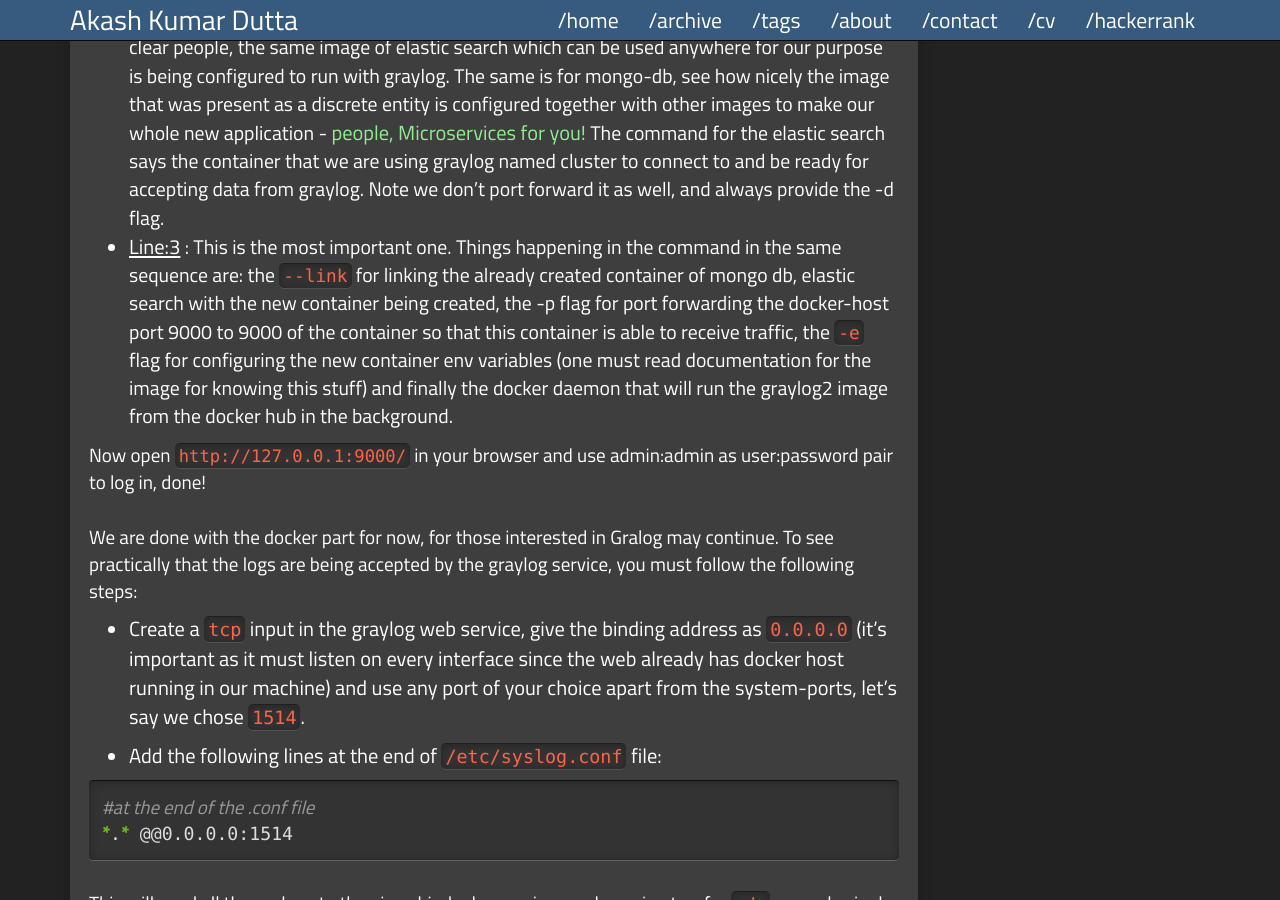
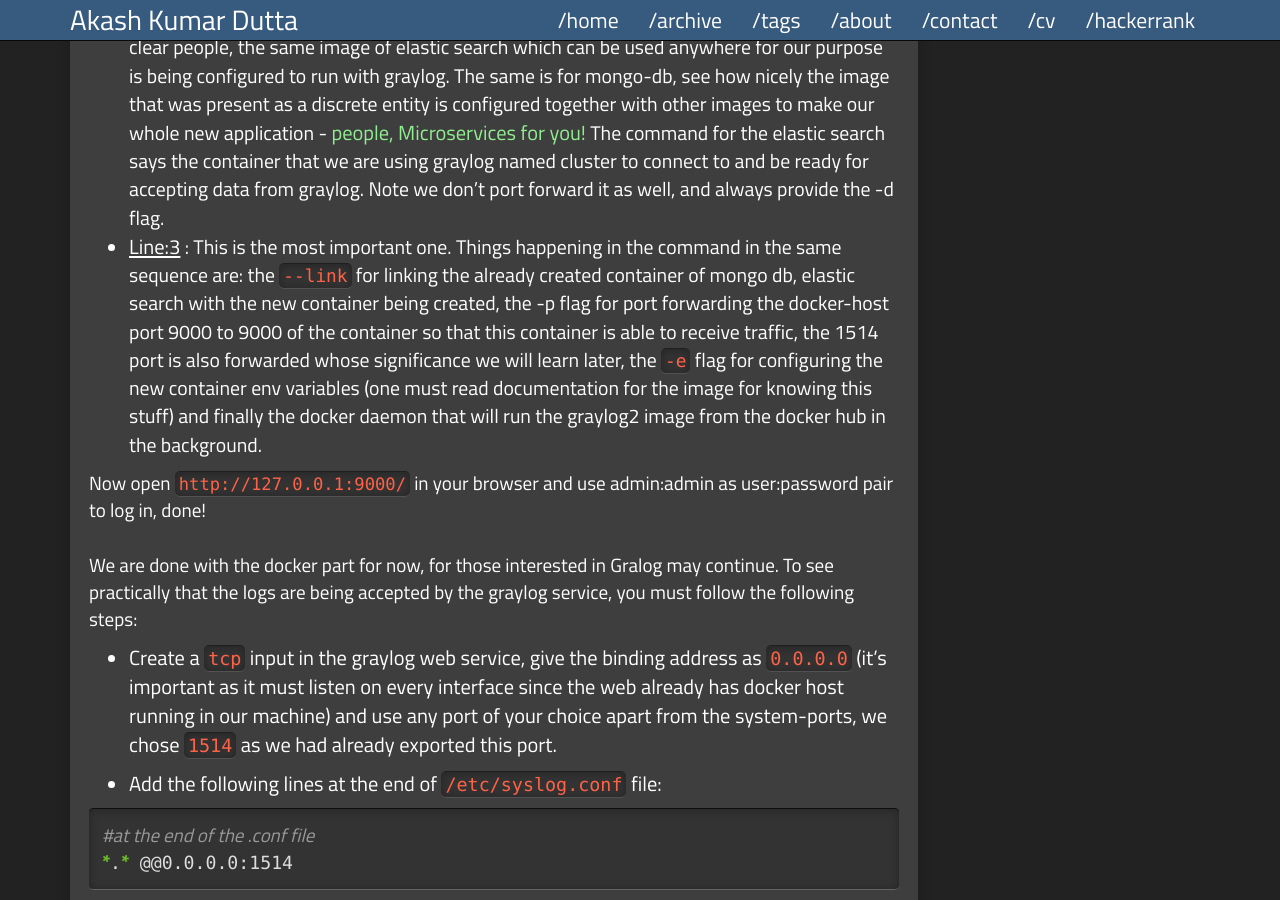
Before and after one commit to AkashKrDutta/AkashKrDutta-dark.github.io, a Jekyll site: the page built from _posts/2017-6-16-docker.md, in a window 1280 px wide and 900 px high, scrolled down 1463 px. Built offline with Jekyll 4.4.1, drawn with Linux system fonts in a browser that asks for light colours; comment, search, counter and statistics services are not loaded.

Commit message:
Update 2017-6-16-docker.md

```diff
--- a/_posts/2017-6-16-docker.md
+++ b/_posts/2017-6-16-docker.md
@@ -18,18 +18,18 @@
 {% highlight bash %}
 $ docker run --name some-mongo -d mongo:2
 $ docker run --name some-elasticsearch -d elasticsearch:2 elasticsearch -Des.cluster.name="graylog"
-$ docker run --link some-mongo:mongo --link some-elasticsearch:elasticsearch -p 9000:9000 -e GRAYLOG_WEB_ENDPOINT_URI="http://127.0.0.1:9000/api" -d graylog2/server
+$ docker run --link some-mongo:mongo --link some-elasticsearch:elasticsearch -p 9000:9000 -p 1514:1514 -e GRAYLOG_WEB_ENDPOINT_URI="http://127.0.0.1:9000/api" -d graylog2/server
 {% endhighlight %}
 ## <span style="color:lightgreen">Code Dissection:</span>
 
 * <u>Line:1</u> : The docker run command directly deployed the container mongo-db, it will first search for the image if present on the local machine, if not it will download it from docker-hub. Note we don't port forward (don't use `-p` flag) this container as we don't want the outside world to connect to this container. The name argument gives the container a name which we can use in future to access the container. Note the `-d` argument. It says the docker to keep running the container as a daemon (in the background) and not making the terminal inaccessible to future commands. The name of the image that needs to be downloaded is provided as mongo:2.
 * <u>Line:2</u> : There's one extra thing after the image name elastic search, they are the commands that we provide to the container of elastic-search. This is the power of microservices. Stand clear people, the same image of elastic search which can be used anywhere for our purpose is being configured to run with graylog. The same is for mongo-db, see how nicely the image that was present as a discrete entity is configured together with other images to make our whole new application - <span style="color:lightgreen">people, Microservices for you!</span> The command for the elastic search says the container that we are using graylog named cluster to connect to and be ready for accepting data from graylog. Note we don't port forward it as well, and always provide the -d flag.
-* <u>Line:3</u> : This is the most important one. Things happening in the command in the same sequence are: the `--link` for linking the already created container of mongo db, elastic search with the new container being created, the -p flag for port forwarding the docker-host port 9000 to 9000 of the container so that this container is able to receive traffic, the `-e` flag for configuring the new container env variables (one must read documentation for the image for knowing this stuff) and finally the docker daemon that will run the graylog2 image from the docker hub in the background.
+* <u>Line:3</u> : This is the most important one. Things happening in the command in the same sequence are: the `--link` for linking the already created container of mongo db, elastic search with the new container being created, the -p flag for port forwarding the docker-host port 9000 to 9000 of the container so that this container is able to receive traffic, the 1514 port is also forwarded whose significance we will learn later, the `-e` flag for configuring the new container env variables (one must read documentation for the image for knowing this stuff) and finally the docker daemon that will run the graylog2 image from the docker hub in the background.
 
 Now open `http://127.0.0.1:9000/` in your browser and use admin:admin as user:password pair to log in, done!<br>
 We are done with the docker part for now, for those interested in Gralog may continue. To see practically that the logs are being accepted by the graylog service, you must follow the following steps:<br>
 
-* Create a `tcp` input in the graylog web service, give the binding address as `0.0.0.0` (it's important as it must listen on every interface since the web already has docker host running in our machine) and use any port of your choice apart from the system-ports, let's say we chose `1514`.
+* Create a `tcp` input in the graylog web service, give the binding address as `0.0.0.0` (it's important as it must listen on every interface since the web already has docker host running in our machine) and use any port of your choice apart from the system-ports, we chose `1514` as we had already exported this port.
 
 * Add the following lines at the end of `/etc/syslog.conf` file:
 {% highlight sh %}
```
